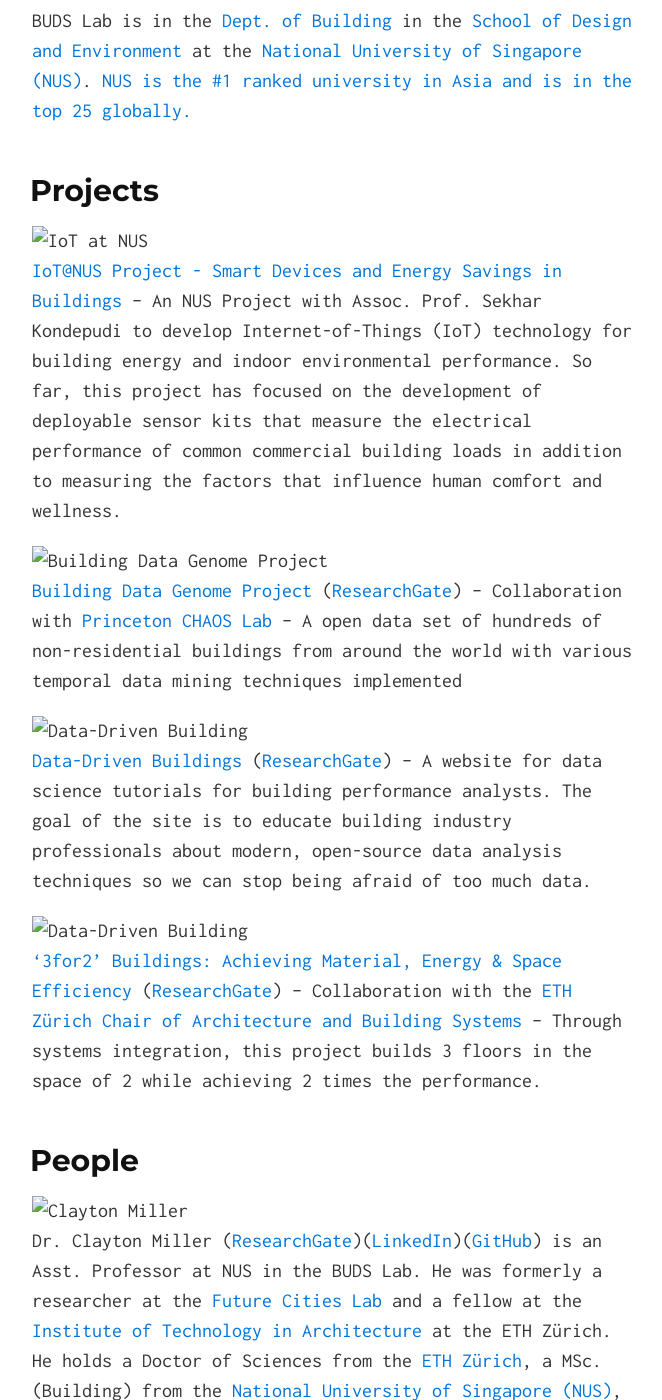
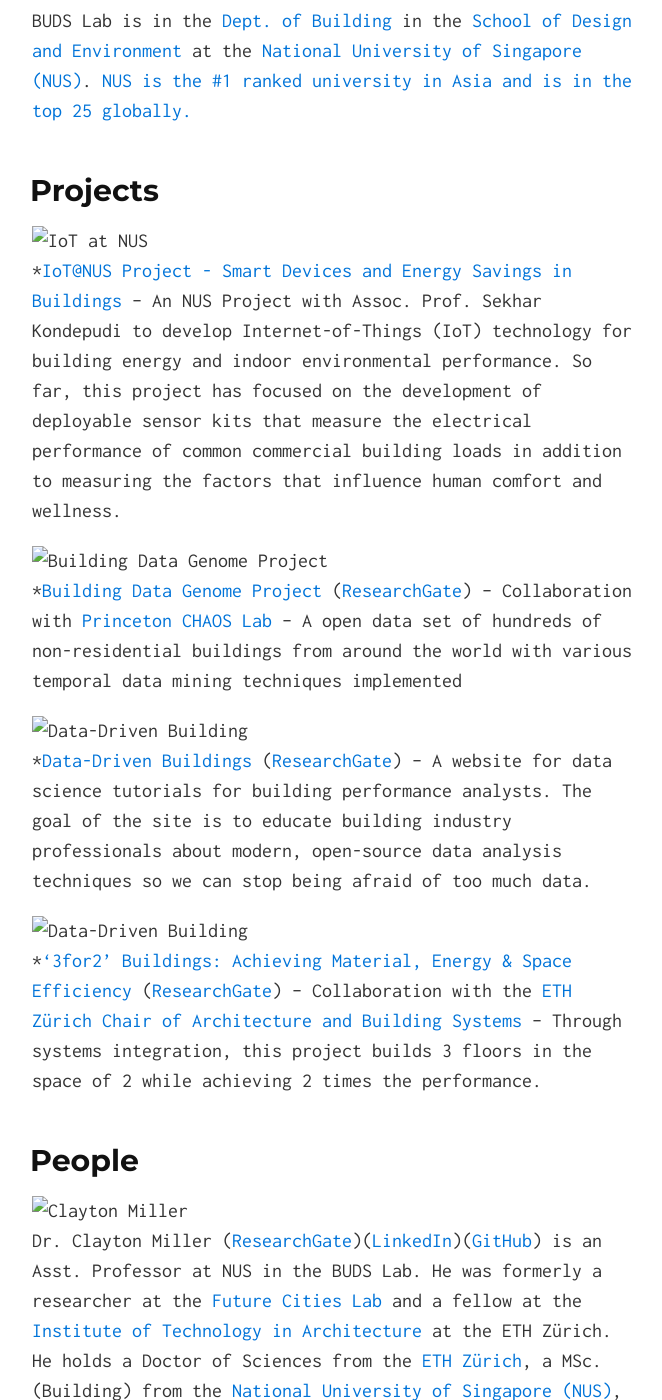
Before and after one commit to buds-lab/buds-lab.github.io, a Jekyll site: the page built from index.md, in a window 1280 px wide and 1400 px high, scrolled down 414 px. Shown: the whole window, without its empty margins (308-970 px from the left). Built offline with Jekyll 4.4.1, drawn with Linux system fonts in a browser that asks for light colours.

Commit message:
bring back the bullet and fix typos

```diff
--- a/index.md
+++ b/index.md
@@ -14,16 +14,16 @@ BUDS Lab is in the [Dept. of Building](https://nus.edu/2mzJmtt){:target="_blank"
 
 ## Projects
 ![IoT at NUS](buds-lab.github.io/iotatnus.png)
-[IoT@NUS Project - Smart Devices and Energy Savings in Buildings](https://www.researchgate.net/project/IoTNUS-Smart-Devices-and-Energy-Savings-for-Buildings){:target="_blank"} -- An NUS Project with Assoc. Prof. Sekhar Kondepudi to develop Internet-of-Things (IoT) technology for building energy and indoor environmental performance. So far, this project has focused on the development of deployable sensor kits that measure the electrical performance of common commercial building loads in addition to measuring the factors that influence human comfort and wellness.
+*[IoT@NUS Project - Smart Devices and Energy Savings in Buildings](https://www.researchgate.net/project/IoTNUS-Smart-Devices-and-Energy-Savings-for-Buildings){:target="_blank"} -- An NUS Project with Assoc. Prof. Sekhar Kondepudi to develop Internet-of-Things (IoT) technology for building energy and indoor environmental performance. So far, this project has focused on the development of deployable sensor kits that measure the electrical performance of common commercial building loads in addition to measuring the factors that influence human comfort and wellness.
 
 ![Building Data Genome Project](buds-lab.github.io/building_data_genome.png)
-[Building Data Genome Project](http://bit.ly/2mWsIW0){:target="_blank"} ([ResearchGate](http://bit.ly/2mWDM5r){:target="_blank"}) -- Collaboration with [Princeton CHAOS Lab](https://chaos.princeton.edu/){:target="_blank"} -- A open data set of hundreds of non-residential buildings from around the world with various temporal data mining techniques implemented
+*[Building Data Genome Project](http://bit.ly/2mWsIW0){:target="_blank"} ([ResearchGate](http://bit.ly/2mWDM5r){:target="_blank"}) -- Collaboration with [Princeton CHAOS Lab](https://chaos.princeton.edu/){:target="_blank"} -- A open data set of hundreds of non-residential buildings from around the world with various temporal data mining techniques implemented
 
 ![Data-Driven Building](buds-lab.github.io/datadrivenbuilding.png)
-[Data-Driven Buildings](http://bit.ly/2niv26Y){:target="_blank"} ([ResearchGate](http://bit.ly/2mf75Nf){:target="_blank"}) -- A website for data science tutorials for building performance analysts. The goal of the site is to educate building industry professionals about modern, open-source data analysis techniques so we can stop being afraid of too much data.
+*[Data-Driven Buildings](http://bit.ly/2niv26Y){:target="_blank"} ([ResearchGate](http://bit.ly/2mf75Nf){:target="_blank"}) -- A website for data science tutorials for building performance analysts. The goal of the site is to educate building industry professionals about modern, open-source data analysis techniques so we can stop being afraid of too much data.
 
 ![Data-Driven Building](buds-lab.github.io/3for2.png)
-['3for2' Buildings: Achieving Material, Energy & Space Efficiency](http://bit.ly/2uexv4F){:target="_blank"} ([ResearchGate](http://bit.ly/2nijLnj){:target="_blank"}) -- Collaboration with the [ETH Z&uuml;rich Chair of Architecture and Building Systems](http://www.systems.arch.ethz.ch/){:target="_blank"} -- Through systems integration, this project builds 3 floors in the space of 2 while achieving 2 times the performance.
+*['3for2' Buildings: Achieving Material, Energy & Space Efficiency](http://bit.ly/2uexv4F){:target="_blank"} ([ResearchGate](http://bit.ly/2nijLnj){:target="_blank"}) -- Collaboration with the [ETH Z&uuml;rich Chair of Architecture and Building Systems](http://www.systems.arch.ethz.ch/){:target="_blank"} -- Through systems integration, this project builds 3 floors in the space of 2 while achieving 2 times the performance.
 
 
 ## People
```
